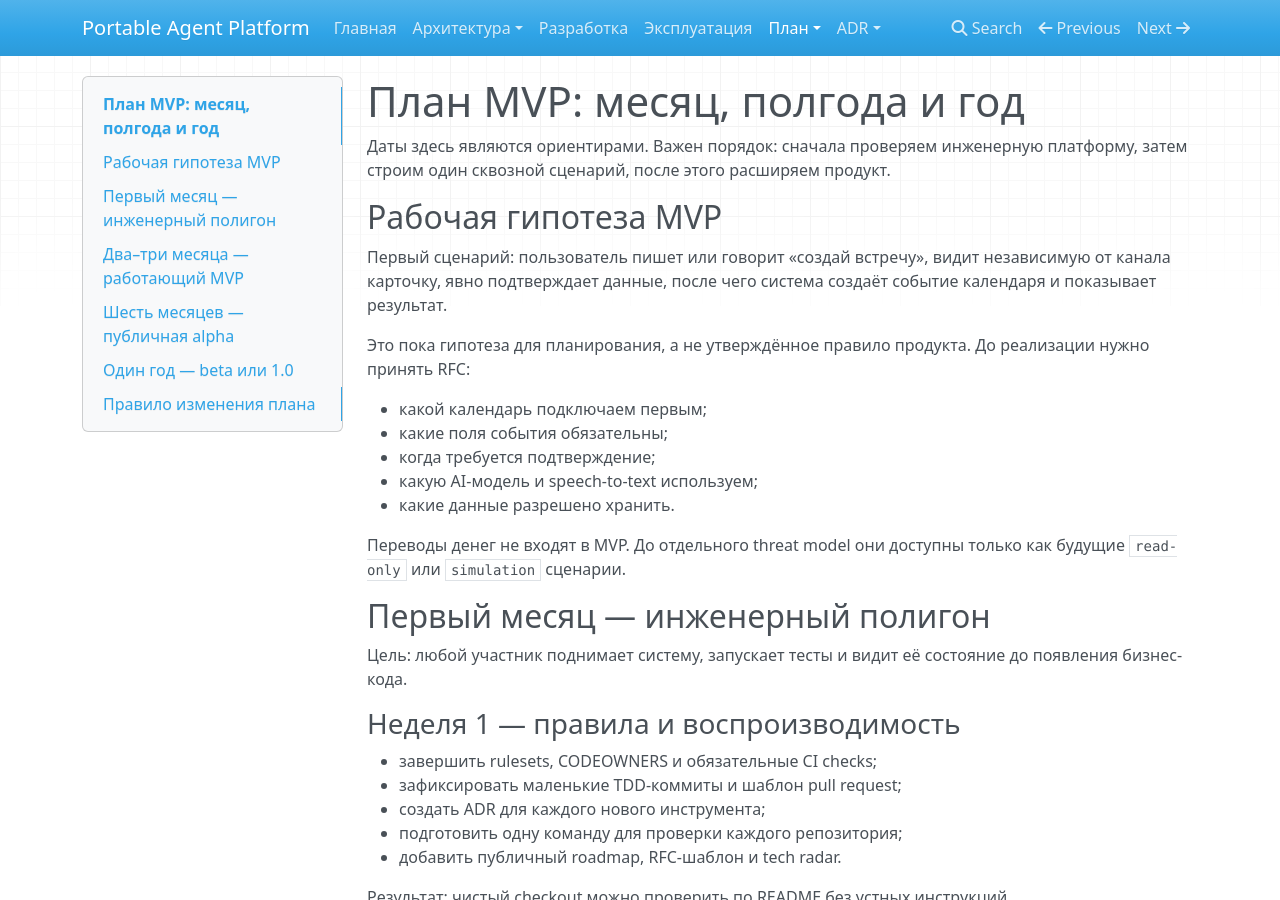
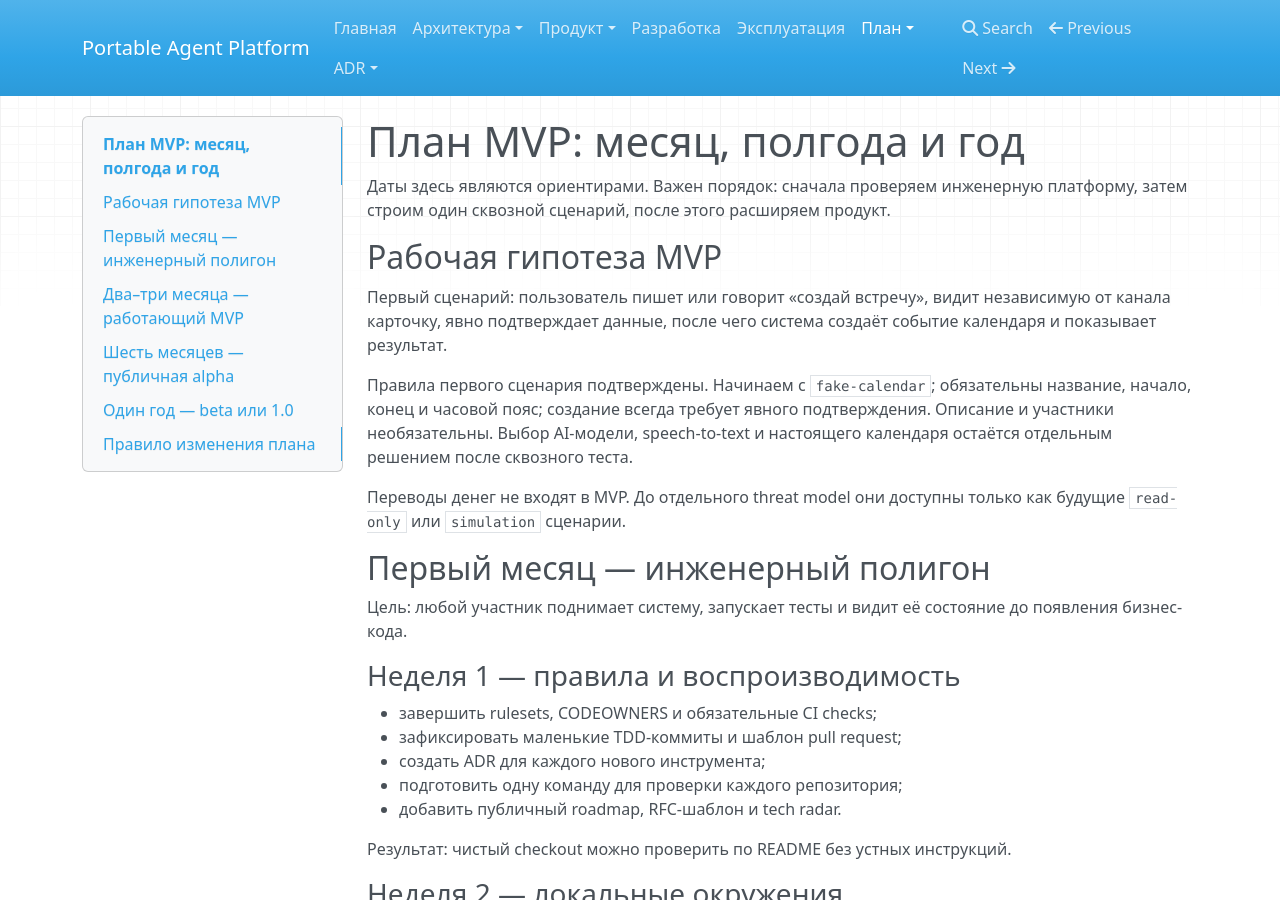
Before and after one commit to portable-agent/platform, an MkDocs documentation site: the page built from docs/delivery/MVP_ROADMAP.md, in a window 1280 px wide and 900 px high. Built offline with MkDocs 1.6.1, drawn with Linux system fonts in a browser that asks for light colours; nearby versions of some CDN libraries.

Commit message:
docs: утвердить MVP создания встречи

```diff
--- a/docs/delivery/MVP_ROADMAP.md
+++ b/docs/delivery/MVP_ROADMAP.md
@@ -8,13 +8,10 @@
 Первый сценарий: пользователь пишет или говорит «создай встречу», видит независимую от канала карточку,
 явно подтверждает данные, после чего система создаёт событие календаря и показывает результат.
 
-Это пока гипотеза для планирования, а не утверждённое правило продукта. До реализации нужно принять RFC:
-
-- какой календарь подключаем первым;
-- какие поля события обязательны;
-- когда требуется подтверждение;
-- какую AI-модель и speech-to-text используем;
-- какие данные разрешено хранить.
+Правила первого сценария подтверждены. Начинаем с `fake-calendar`; обязательны название, начало, конец
+и часовой пояс; создание всегда требует явного подтверждения. Описание и участники необязательны.
+Выбор AI-модели, speech-to-text и настоящего календаря остаётся отдельным решением после сквозного
+теста.
 
 Переводы денег не входят в MVP. До отдельного threat model они доступны только как будущие
 `read-only` или `simulation` сценарии.
--- /dev/null
+++ b/docs/product/_category_.json
@@ -0,0 +1,4 @@
+{
+  "label": "Продукт",
+  "position": 2
+}
--- a/mkdocs.yml
+++ b/mkdocs.yml
@@ -11,6 +11,8 @@ nav:
       - Платформа разработчика: architecture/DEVELOPER_PLATFORM.md
       - Технологии: architecture/TECHNOLOGY_STRATEGY.md
       - Tech radar: architecture/TECH_RADAR.md
+  - Продукт:
+      - MVP создания встречи: product/CALENDAR_EVENT_MVP.md
   - Разработка: development.md
   - Эксплуатация: runbook.md
   - План:
```
Also changed, not shown: docs/delivery/WORK_PLAN.md (+4 -4 lines), docs/product/CALENDAR_EVENT_MVP.md (added, +85 -0 lines).
